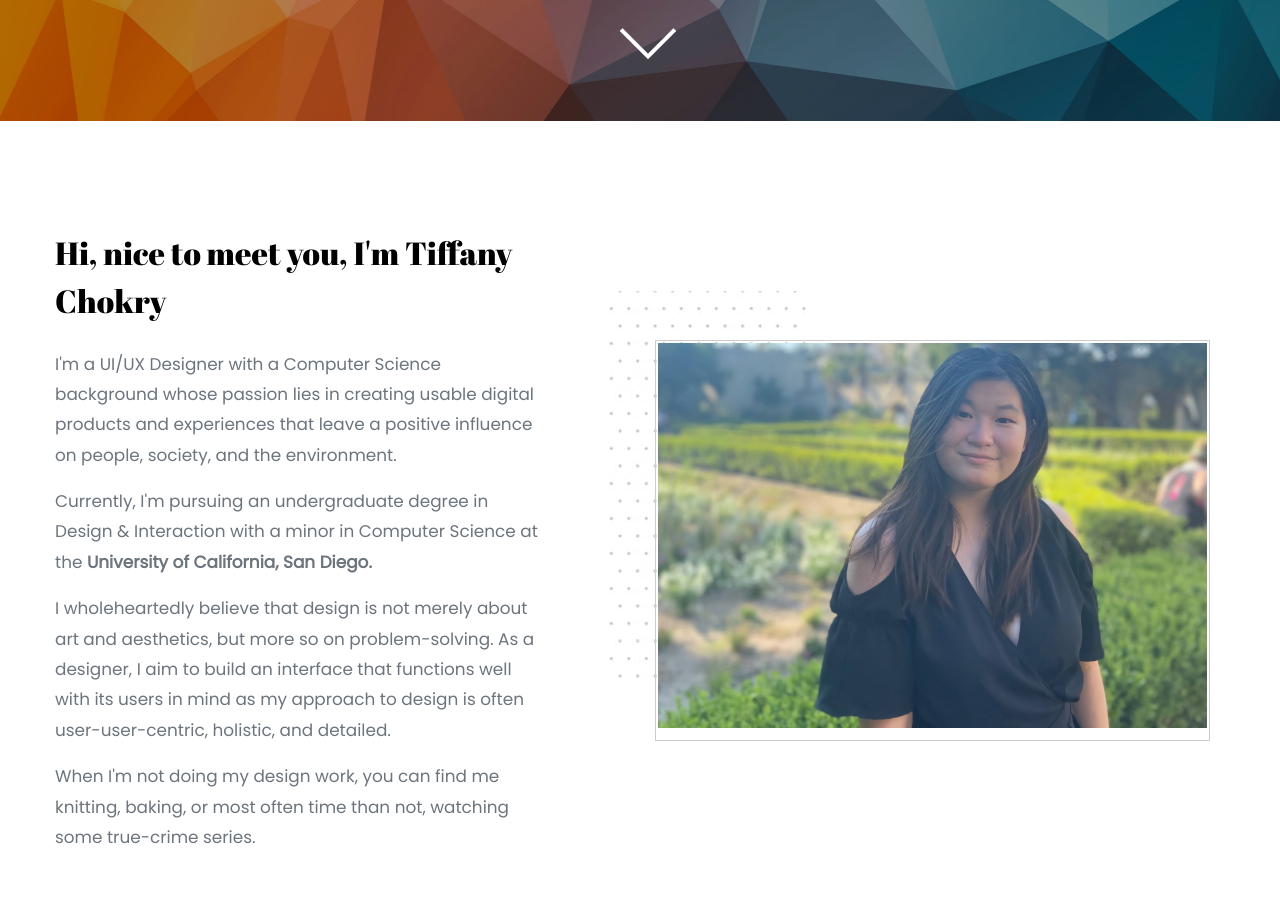
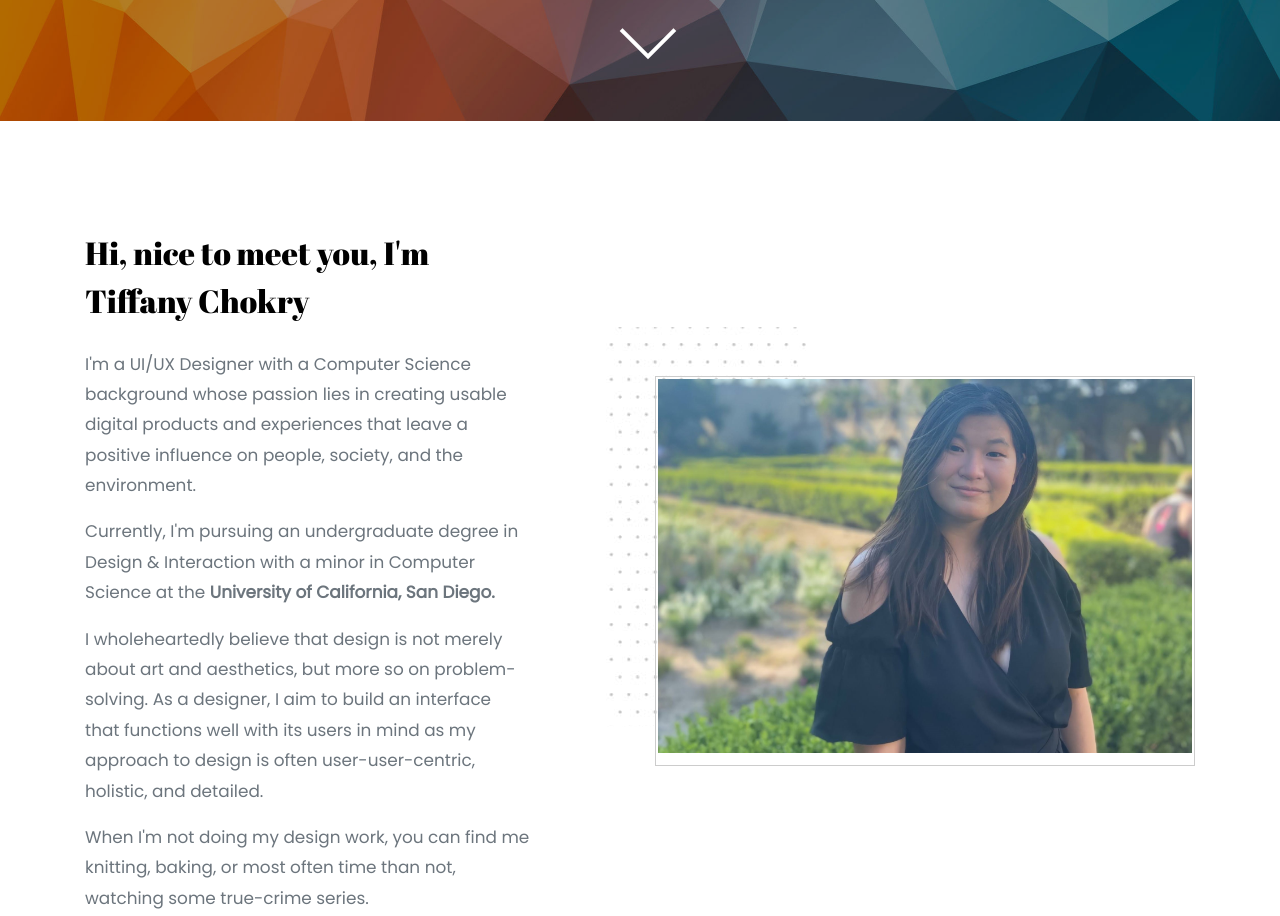
Before and after one commit to tchokry/tchokry.github.io, a website: page about.html in a window 1280 px wide. Shown: the part 679-1595 px from the top of the page. Drawn offline with nearby package versions, Linux system fonts and the light colour scheme.

Commit message:
fixed margin issue on about me page

```diff
--- a/about.html
+++ b/about.html
@@ -84,15 +84,15 @@
     <a href="#About"><span></span></a>
   </section>
 
-  <div class="section" style="padding-bottom:0px;">
-    <div class="container" style="padding:0px;">
-      <div class="row align-items-center"style="padding:0px;">
+  <div class="section">
+    <div class="container" >
+      <div class="row align-items-center"style="padding-bottom:0px;">
         <div class="col-md-6 order-md-2" data-aos="fade-up" data-aos-delay="100">
           <figure class="img-dotted-bg">
             <img src="images/myself.JPG" alt="Image" class="img-fluid">
           </figure>
         </div>
-        <a id="About"><div class="col-md-5 mr-auto" data-aos="fade-up" data-aos-delay="" style="padding:0px;"></a>
+        <a id="About"><div class="col-md-5 mr-auto" data-aos="fade-up" data-aos-delay=""></a>
         <h2 class="mb-4 section-title">Hi, nice to meet you, I'm Tiffany Chokry</h2>
 
         <p> I'm a UI/UX Designer with a Computer Science background whose passion lies in creating usable digital products and experiences that leave a positive influence on people, society, and the environment. </p>
```
